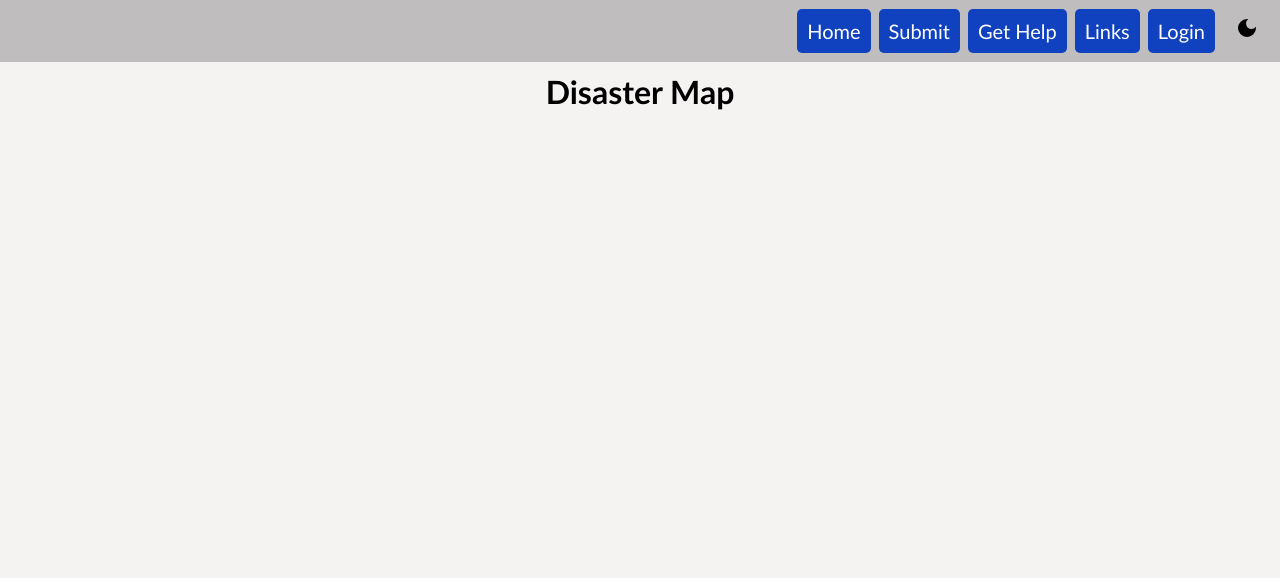
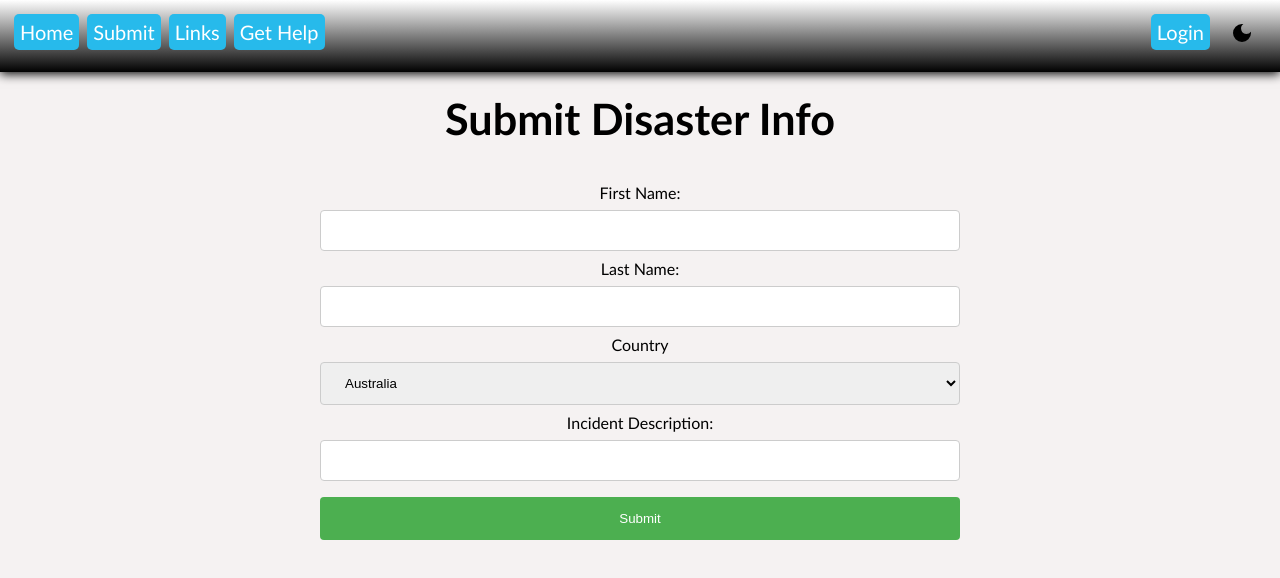
Before and after one commit to Pink-Fairy-Armadillo-PTRI16/disaster-map, a React app: page /submit in a window 1280 px wide. Shown: the top 578 px of the page. Built offline with nearby package versions, Linux system fonts and the light colour scheme.

Commit message:
Header and style changes and new pages

```diff
--- a/src/App.jsx
+++ b/src/App.jsx
@@ -5,36 +5,43 @@ import Header from "./components/Header.jsx";
 import HelpPage from "./components/HelpPage.jsx";
 import Filters from "./components/Filters.jsx";
 import WorldMap from "./components/WorldMap.jsx";
+import SubmitPage from "./components/SubmitPage.jsx";
+import Title from "./components/Title.jsx";
+import Links from "./components/Links.jsx";
 
 function App() {
 
-  const pageTitles = [
-    "Disaster Map",
-    "We didn't start the fire",
-    "Hurricane Helene was geoengineered by the government to seize and access lithium deposits in Chimney Rock",
-    "Global warming is reaalll",
-    "Disaster Master",
-    "This is fine",
-  ];
+  // const title = useSelector(store => store.maps.title);
 
-  const [title, setTitle] = useState(pageTitles[0]);
+  // const pageTitles = [
+  //   "Disaster Map",
+  //   "We didn't start the fire",
+  //   "Hurricane Helene was geoengineered by the government to seize and access lithium deposits in Chimney Rock",
+  //   "Global warming is reaalll",
+  //   "Disaster Master",
+  //   "This is fine",
+  // ];
 
-  const onFilterChange = () => {
-    const newTitle = pageTitles[Math.ceil(Math.random() * pageTitles.length - 1)];
-    setTitle(newTitle);
-  }
+  // const [title, setTitle] = useState(pageTitles[0]);
+
+  // const onFilterChange = () => {
+  //   const newTitle = pageTitles[Math.ceil(Math.random() * pageTitles.length - 1)];
+  //   setTitle(newTitle);
+  // }
 
   return (
     <div>
-      <Header title={title} />
-
+      <Header />
       <Routes>
         <Route path="/gethelp" element={<HelpPage />} />
+        <Route path='/submit' element={<SubmitPage/>} />
+        <Route path="/links" element={<Links />} />
         <Route
           path="/"
           element={
             <div>
-              <Filters onFilterChange={onFilterChange}/>
+              <Title />
+              <Filters />
               <WorldMap />
             </div>
           }
--- a/src/actions/actions.js
+++ b/src/actions/actions.js
@@ -19,3 +19,8 @@ export const setFilterActionCreator = (filter) => ({
   type: types.SET_FILTER,
   payload: filter,
 })
+
+export const setTitleActionCreator = (title) => ({
+  type: types.SET_TITLE,
+  payload: title,
+})
--- a/src/components/Header.jsx
+++ b/src/components/Header.jsx
@@ -3,8 +3,9 @@ import { Link } from "react-router-dom";
 import LoginModal from "./LoginModal.jsx";
 import { MdDarkMode } from "react-icons/md";
 import { MdOutlineDarkMode } from "react-icons/md";
+import { useSelector, useDispatch } from "react-redux";
 
-const Header = ({ title }) => {
+const Header = () => {
   const [isDarkMode, setIsDarkMode] = useState(false);
 
   const toggleDarkMode = () => {
@@ -12,14 +13,21 @@ const Header = ({ title }) => {
 
     if (isDarkMode) {
       document.body.classList.remove("dark-mode");
+
     } else {
       document.body.classList.add("dark-mode");
+
     }
   };
+
+  // const title = useSelector(store => store.maps.title);
+
+  // console.log(title);
 
   return (
     <div className="header">
       <div className="navBar">
+        <div className="nav-left">
         <ul className="nav">
           <Link to="/" className="header-btn">
             Home
@@ -27,27 +35,32 @@ const Header = ({ title }) => {
           <Link to="/submit" className="header-btn">
             Submit
           </Link>
+          <Link to="/links" path="/links" className="header-btn">
+            Links
+          </Link>
           <Link to="/gethelp" path="/getgelp" className="header-btn">
             Get Help
           </Link>
-          <Link to="/links" path="/links" className="header-btn">
-            Links
-          </Link>
+        </ul>
+        </div>
 
+        <div className="nev-right">
+          <ul className="nav">
           <LoginModal />
-
           <div className="darkmode-toggle">
             <button id="darkmode-btn" onClick={toggleDarkMode}>
               {isDarkMode ? <MdOutlineDarkMode /> : <MdDarkMode />}
             </button>
           </div>
-        </ul>
+          </ul>
+        </div>
+
       </div>
-      <div className="title">
+      {/* <div className="title">
       <h1>
         <center>{title}</center>
       </h1>
-      </div>
+      </div> */}
     </div>
   );
 };
--- a/src/components/HelpPage.jsx
+++ b/src/components/HelpPage.jsx
@@ -3,7 +3,12 @@ import React from 'react';
 const HelpPage = ()=> {
     return (
         <div>
-            <h1>CALL ASAP!!!</h1>
+            <h1>Get Help</h1>
+
+            <body>
+            <h2>If you are in immediate need of help, <br/>
+            please contact <a href='https://www.redcross.org/find-your-local-chapter.html'><em>your local Red Cross</em></a> or <a href='https://www.redcross.org/get-help/disaster-relief-and-recovery-services/find-an-open-shelter.html'><em>find an open shelter</em></a></h2>
+            </body>
         </div>
     )
 };
--- a/src/components/Links.jsx
+++ b/src/components/Links.jsx
@@ -4,7 +4,31 @@ import { Link } from 'react-router-dom';
 const Links = () => {
   return (
     <div>
-      <h1>Links here</h1>
+      <body>
+      <table>
+      <h2>List of Links</h2><br/>
+        <tr>
+          <th>Company</th>
+          <th>Contact</th>
+          <th>Mailing Address</th>
+          </tr>
+        <tr>
+          <td>FEMA</td>
+          <td><a href='https://www.fema.gov'>https://www.fema.gov</a></td>
+          <td>P.O. Box 10055 Hyattsville, MD 20782-8055</td>
+        </tr>
+        <tr>
+          <td>American Red Cross</td>
+          <td><a href='https://www.redcross.org'>https://www.redcross.org</a></td>
+          <td>PO Box 37839 Boone, IA 50037-0839</td>
+          </tr>
+          <tr>
+          <td>USA.gov</td>
+          <td><a href='https://www.usa.gov'>https://www.usa.gov</a></td>
+          <td>475 L'Enfant Plaza SW Room 4012 Washington, DC 20260-2200</td>
+          </tr>
+      </table>
+      </body>
     </div>
   )
 }
--- /dev/null
+++ b/src/components/SubmitPage.jsx
@@ -0,0 +1,31 @@
+import React, {useState} from 'react';
+
+const SubmitPage = ()=> {
+    const [firstName, setFirstName] = useState ('');
+    const [lastName, setLastName] = useState('');
+    const [description, SetDescription] = useState('')
+
+    return (
+        <div>
+            <h1 className='submitHeader'>Submit Disaster Info</h1><br/>
+
+            <form id='submit'>
+                <label for='firstname'>First Name: </label><br/>
+                <input type='text' id='firstname' name='firstname' value={firstName} onChange={(e)=>setFirstName(e.target.value)}/><br/>
+                <label for='lastname'>Last Name: </label><br/>
+                <input type='text' id='lastname' name='lastname' value={lastName} onChange={(e)=>setLastName(e.target.value)} /><br/>
+                <label for="country">Country</label><br/>
+                <select id="country" name="country">
+                <option value="australia">Australia</option>
+                <option value="canada">Canada</option>
+                <option value="usa">USA</option>
+                </select><br/>
+                <label for='incident'>Incident Description: </label><br/>
+                <input type='textbox' value={description} onChange={(e)=>SetDescription(e.target.value)}/><br/>
+                <input type='Submit' value='Submit'/>
+            </form>
+        </div>
+    )
+};
+
+export default SubmitPage;
--- /dev/null
+++ b/src/components/Title.jsx
@@ -0,0 +1,19 @@
+import React from 'react';
+import { useSelector } from 'react-redux';
+
+const Title = () => {
+
+  const title = useSelector(store => store.maps.title);
+
+  return (
+    <div>
+      <h1>
+        <center>
+          {title}
+        </center>
+      </h1>
+    </div>
+  )
+}
+
+export default Title;
--- a/src/constants/actionTypes.js
+++ b/src/constants/actionTypes.js
@@ -2,3 +2,4 @@ export const SET_LOCATIONS = 'SET_LOCATIONS';
 export const SELECT_MARKER = 'SELECT_MARKER';
 export const SET_LIMIT = 'SET_LIMIT';
 export const SET_FILTER = 'SET_FILTER';
+export const SET_TITLE = 'SET_TITLE';
--- a/src/styles/style.scss
+++ b/src/styles/style.scss
@@ -18,8 +18,8 @@
 }
 
 body.dark-mode {
-  background-color: #121212;
-  color: white;
+  background-color: rgb(25, 23, 23);
+  color: rgb(240, 240, 240);
 }
 
 body {
@@ -30,7 +30,15 @@ body {
 }
 
 h1 {
-  margin: 10px;
+  margin: 20px;
+  font-size: 270%;
+}
+
+.header {
+  background: linear-gradient(white, black);
+  // background-image: linear-gradient(to top, #f4f0f0, #c4c1c2, #969495, #6a6a6a, #424242);
+  padding: 5px;
+  box-shadow: 0 2px 10px rgba(0, 0, 0, 1);
 }
 
 ul {
@@ -38,8 +46,8 @@ ul {
   padding: 5px;
   margin: 0;
   display: flex;
-  justify-content: right;
-  background-color: #716f6f68;
+  justify-content: left;
+  // background-color: #716f6f68;
 
   // li {
   //   padding: 10px;
@@ -52,7 +60,14 @@ ul {
   //   background-color: rgb(36, 230, 36);
   // }
 }
-.filter-btn {
+.filter-btn-container {
+
+  padding: 20px;
+
+  h3 {
+    padding-bottom: 10px;
+  }
+
   button {
     font-family: "Gill Sans", "Gill Sans MT", Calibri, "Trebuchet MS",
       sans-serif;
@@ -60,17 +75,26 @@ ul {
     padding: 10px;
     margin: 4px;
     display: inline-block;
-    // flex-direction: row;
-    // justify-content: space-between;
     border: none;
     border-radius: 5px;
-    background-color: rgb(16, 66, 192);
+    //background-color: blue;
     color: rgb(242, 240, 240);
+    box-shadow: 0 4px 8px rgba(0, 0, 0, 0.1);
     cursor: pointer;
   }
+
+  button:hover {
+    box-shadow: 0 8px 16px rgba(0, 0, 0, 0.2);
+    transition: 0.3s;
+  }
+
   button:active {
     background-color: rgb(15, 173, 179);
     transform: translateY(4px);
+  }
+
+  .limit-container {
+    // padding:
   }
 
   #limit-btn {
@@ -86,26 +110,27 @@ ul {
 }
 
 .navBar {
-  display: flex inline-block;
-  justify-content: right;
-  align-items: right;
-  align-self: right;
-  align-content: right;
+  display: flex;
+  justify-content: space-between;
+  // align-items: right;
+  // align-self: right;
+  // align-content: right;
 
   .nav {
+
     .header-btn {
       font-family: "Gill Sans", "Gill Sans MT", Calibri, "Trebuchet MS",
         sans-serif;
       font-size: 20px;
-      padding: 10px;
+      padding: 6px;
       margin: 4px;
       display: inline-block;
       // flex-direction: row;
       // justify-content: space-between;
       border: none;
       border-radius: 5px;
-      background-color: rgb(16, 66, 192);
-      color: rgb(242, 240, 240);
+      background-color: rgb(39, 186, 235);
+      color: rgb(255, 255, 255);
       cursor: pointer;
     }
     .header-btn:active {
@@ -186,3 +211,68 @@ ul {
     transform: scale(1);
   }
 }
+
+.submitHeader {
+  // color:red;
+  text-align: center;
+}
+
+#submit {
+  text-align: center;
+
+
+  input[type=text],input[type=textbox], select {
+    width: 50%;
+    padding: 12px 20px;
+    margin: 8px 0;
+    display: inline-block;
+    border: 1px solid #ccc;
+    border-radius: 4px;
+    box-sizing: border-box;
+  }
+
+  input[type=submit]{
+    width: 50%;
+    background-color: #4CAF50;
+    color: white;
+    padding: 14px 20px;
+    margin: 8px 0;
+    border: none;
+    border-radius: 4px;
+    cursor: pointer;
+  }
+
+
+  input[type=submit]:hover {
+    background-color: #45a049;
+  }
+}
+
+.fire-window, .earth-window, .volcano-window, .storm-window, .ice-window {
+  display: flex;
+  flex-direction: column;
+  padding: 5px;
+  h2 {
+    padding: 5px;
+  }
+  h4 {
+    padding: 5px;
+  }
+  p {
+    padding: 5px;
+  }
+  font-family:'Trebuchet MS', 'Lucida Sans Unicode', 'Lucida Grande', 'Lucida Sans', Arial, sans-serif;
+}
+
+table {
+  font-family: Arial, Helvetica, sans-serif;
+  border-collapse: collapse;
+  width:100%;
+
+}
+
+td, th {
+  border: 2px solid #dddddd;
+  text-align: left;
+  padding: 8px;
+}
```
Also changed, not shown: src/components/Filters.jsx (+31 -19 lines), src/components/PoiMarkers.jsx (+14 -5 lines), src/reducers/mapReducer.js (+28 -1 lines).
